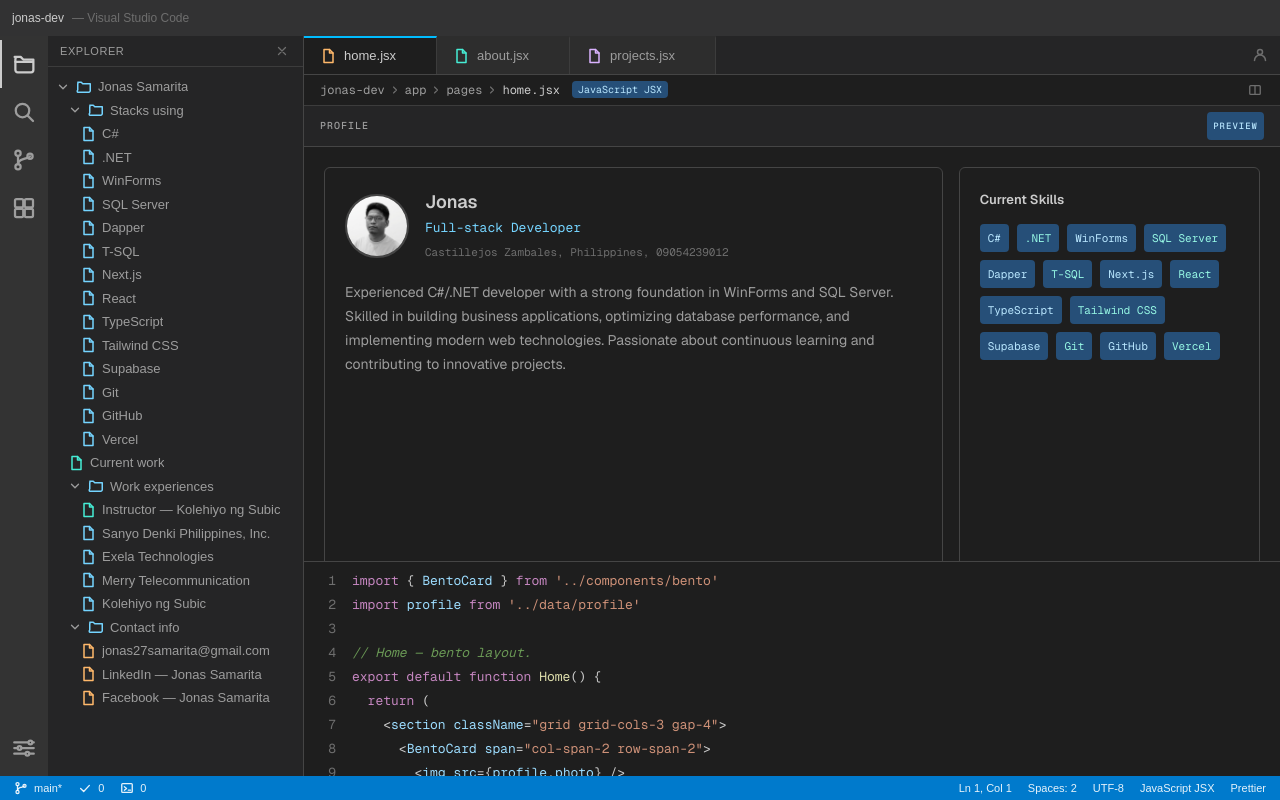
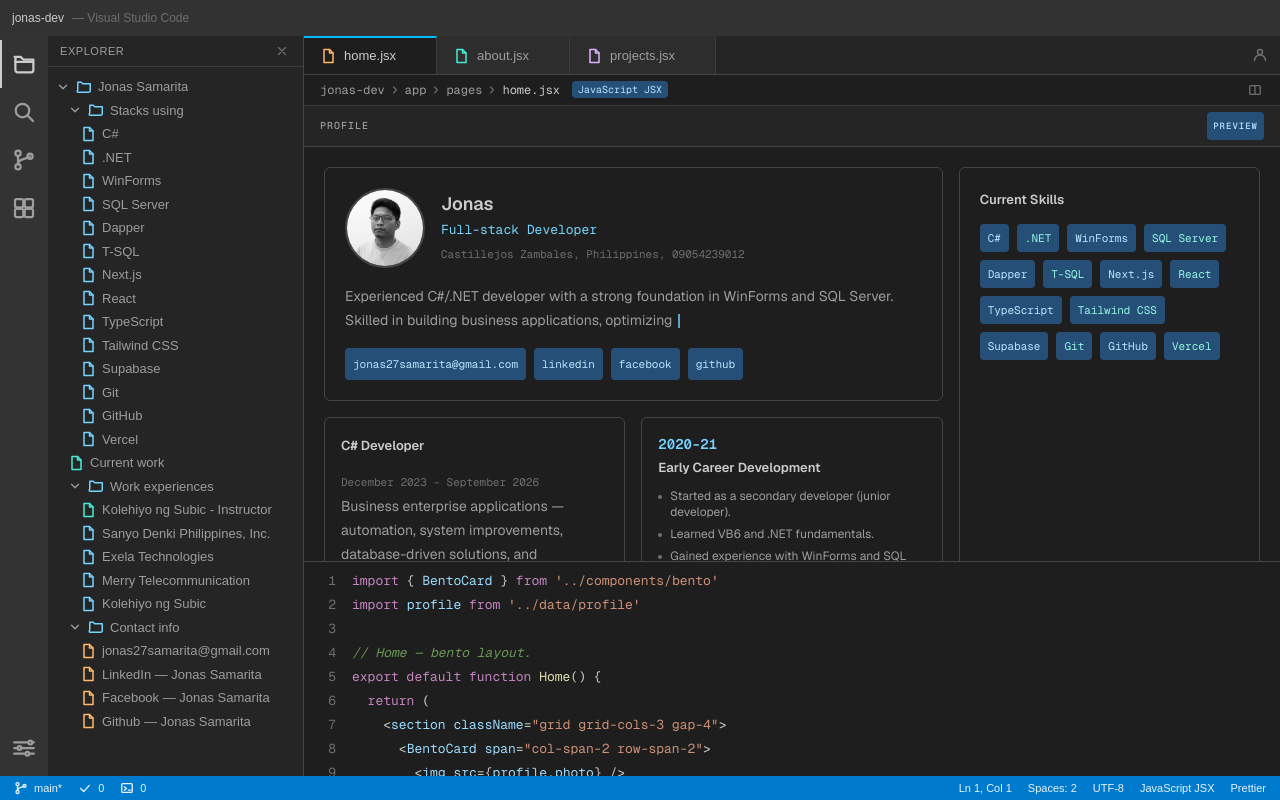
Before and after one commit to JsamaritaGit/jonas-dev, a Next.js app: page / in a window 1280 px wide. Built offline with nearby package versions, Linux system fonts and the light colour scheme.

Commit message:
added some animation

```diff
--- a/app/about/page.js
+++ b/app/about/page.js
@@ -15,7 +15,6 @@
     points: [
       "Part time work as an Instructor.",
       "Adviser — Junior Philippine Computer Society - Kolehiyo ng Subic Chapter (JPCS-KNS)",
-      "Transitioning into teaching in the Computer Science Department.",
     ],
   },
   {
@@ -28,6 +27,7 @@
       "Developed business applications using C#, .NET, WinForms, SQL Server, Dapper, and T-SQL.",
       "Improved application performance, security, and architecture.",
       "Implemented async programming and reusable components.",
+      "Collaborated with cross-functional teams to deliver high-quality software solutions."
     ],
   },
   {
@@ -46,7 +46,11 @@
     company: "Merry Telecommunication Installation Services",
     period: "September 2021 – March 2023",
     location: "Philippines",
-    points: ["Monitored project progress.", "Processed billing documents."],
+    points: [
+      "Managed administrative tasks for the Company",
+      "Processed billing documents.",
+      "Assist and track project's progress and status."
+    ],
   },
   {
     role: "Secondary Developer",
@@ -55,7 +59,8 @@
     location: "Subic, Philippines",
     points: [
       "Handled database maintenance.",
-      "Developed the school's current enrolment system.",
+      "Improved and maintained the school's current enrolment system.",
+      "Collaborated with other developers to enhance the system's functionality.",
     ],
   },
   {
@@ -63,7 +68,11 @@
     company: "Kolehiyo ng Subic",
     period: "June 2019 – July 2020",
     location: "Subic, Zambales",
-    points: [],
+    points: [
+      "Handled administrative tasks for the School registrar office.",
+      "Managed student records and enrollment data.",
+      "Assisted in the development of the school's enrolment system.",
+    ],
   },
 ];
 
@@ -78,7 +87,7 @@
           <div className="mx-auto max-w-5xl">
             <div className="grid auto-rows-fr grid-cols-1 gap-4 md:grid-cols-3">
               {/* Profile hero */}
-              <div className="flex flex-col gap-4 rounded-md border border-chrome-strong bg-editor p-5 md:col-span-2 md:row-span-2">
+              <div className="flex flex-col gap-4 rounded-md border border-chrome-strong bg-editor p-5 transition-colors duration-200 hover:border-orange-400/80 md:col-span-2 ">
                 <div>
                   <div className="text-lg font-semibold text-fg">
                     Jonas Samarita
@@ -119,7 +128,7 @@
               </div>
 
               {/* Top skills */}
-              <div className="rounded-md border border-chrome-strong bg-editor p-5 md:col-span-1 md:row-span-2">
+              <div className="rounded-md border border-chrome-strong bg-editor p-5 transition-colors duration-200 hover:border-orange-400/80 md:col-span-1">
                 <span className="text-[11px] font-medium uppercase tracking-widest text-fg-muted">
                   Top Skills
                 </span>
@@ -149,7 +158,7 @@
               {EXPERIENCE.map((job) => (
                 <div
                   key={`${job.company}-${job.role}`}
-                  className="rounded-md border border-chrome-strong bg-editor p-4 md:col-span-1"
+                  className="rounded-md border border-chrome-strong bg-editor p-4 transition-colors duration-200 hover:border-orange-400/80 md:col-span-1"
                 >
                   <div className="flex flex-wrap items-center justify-between gap-2">
                     <span className="text-[13px] font-semibold text-fg">
@@ -182,7 +191,7 @@
               ))}
 
               {/* Education */}
-              <div className="rounded-md border border-chrome-strong bg-editor p-4 md:col-span-3">
+              <div className="rounded-md border border-chrome-strong bg-editor p-4 transition-colors duration-200 hover:border-orange-400/80 md:col-span-3">
                 <span className="text-[11px] font-medium uppercase tracking-widest text-fg-muted">
                   Education
                 </span>
@@ -190,10 +199,20 @@
                   Kolehiyo ng Subic
                 </div>
                 <div className="text-[11px] text-fg-dim">
-                  BS in Computer Science
+                  Bachelor of Science in Computer Science
                 </div>
                 <div className="text-[11px] text-fg-dim">
                   March 2017 – April 2020
+                </div>
+
+                <div className="mt-2 text-[13px] font-semibold text-fg">
+                  Kolehiyo ng Subic
+                </div>
+                <div className="text-[11px] text-fg-dim">
+                  Computer Hardware Technology
+                </div>
+                <div className="text-[11px] text-fg-dim">
+                  April 2014 – March 2016
                 </div>
               </div>
             </div>
--- a/app/page.js
+++ b/app/page.js
@@ -9,6 +9,8 @@
   pn,
 } from "@/components/vscode/syntax";
 import { Badge, PanelTitle, TextMuted } from "@/components/vscode/ui";
+import ZoomImage from "@/components/vscode/ZoomImage";
+import Typewriter from "@/components/vscode/Typewriter";
 import profilePic from "@/app/resources/jonas-profile-pic.jpg";
 
 const TIMELINE = [
@@ -96,12 +98,12 @@
               <div className="mx-auto max-w-5xl">
                 <div className="grid auto-rows-fr grid-cols-1 gap-4 md:grid-cols-3">
                   {/* Profile hero */}
-                  <div className="flex flex-col gap-4 rounded-md border border-chrome-strong bg-editor p-5 md:col-span-2 md:row-span-2">
+                  <div className="flex flex-col gap-4 rounded-md border border-chrome-strong bg-editor p-5 transition-colors duration-200 hover:border-orange-400/80 md:col-span-2">
                     <div className="flex items-center gap-4">
-                      <img
+                      <ZoomImage
                         src={profilePic.src}
-                        alt="Jonas"
-                        className="h-16 w-16 shrink-0 rounded-full border-2 border-chrome-strong object-cover"
+                        alt="Jonas Samarita"
+                        className="h-20 w-20 rounded-full border-2 border-chrome-strong object-cover"
                       />
                       <div>
                         <div className="text-lg font-semibold text-fg">
@@ -115,10 +117,7 @@
                         </div>
                       </div>
                     </div>
-                    <TextMuted>
-                      Experienced C#/.NET developer with a strong foundation in WinForms and SQL Server. Skilled in building business applications, optimizing database performance, and implementing modern web technologies. Passionate about continuous learning and contributing to innovative projects.
-
-                    </TextMuted>
+                    <Typewriter text="Experienced C#/.NET developer with a strong foundation in WinForms and SQL Server. Skilled in building business applications, optimizing database performance, and implementing modern web technologies. Passionate about continuous learning and contributing to innovative projects." />
                     <div className="mt-auto flex flex-wrap gap-2">
                       <a
                         href="mailto:jonas27samarita@gmail.com"
@@ -137,12 +136,14 @@
                       <a href="https://www.facebook.com/jonas.samarita/" target="_blank" rel="noreferrer" className="rounded-sm bg-selection px-2 py-1 font-mono text-[11px] text-sky-200 hover:brightness-125">
                         facebook
                       </a>
-
+                      <a href="https://github.com/JsamaritaGit" target="_blank" rel="noreferrer" className="rounded-sm bg-selection px-2 py-1 font-mono text-[11px] text-sky-200 hover:brightness-125">
+                        github
+                      </a>
                     </div>
                   </div>
 
                   {/* Current Skills */}
-                  <div className="rounded-md border border-chrome-strong bg-editor p-5 md:col-span-1 md:row-span-2">
+                  <div className="rounded-md border border-chrome-strong bg-editor p-5 transition-colors duration-200 hover:border-orange-400/80 md:col-span-1 md:row-span-2">
                     <PanelTitle className="mb-0!">Current Skills</PanelTitle>
                     <div className="mt-3 flex flex-wrap gap-2">
                       {SKILLS.map((s, i) => (
@@ -161,14 +162,16 @@
                   </div>
 
                   {/* C# Developer */}
-                  <div className="rounded-md border border-chrome-strong bg-editor p-4 md:col-span-1">
+                  <div className="rounded-md border border-chrome-strong bg-editor p-4 transition-colors duration-200 hover:border-orange-400/80 md:col-span-1">
                     <PanelTitle className="mb-0!">C# Developer</PanelTitle>
                     <div className="mt-1 font-mono text-[11px] text-fg-dim">
                       December 2023 – September 2026
                     </div>
                     <TextMuted className="mt-2">
-                      Business applications — automation, system improvements,
+
+                      Business enterprise applications — automation, system improvements,
                       database-driven solutions, and application performance.
+
                     </TextMuted>
                   </div>
 
@@ -176,7 +179,7 @@
                   {TIMELINE.map((e) => (
                     <div
                       key={e.year}
-                      className="rounded-md border border-chrome-strong bg-editor p-4 md:col-span-1"
+                      className="rounded-md border border-chrome-strong bg-editor p-4 transition-colors duration-200 hover:border-orange-400/80 md:col-span-1"
                     >
                       <div className="font-mono text-sm font-semibold text-sky-300">
                         {e.year}
--- a/app/projects/page.js
+++ b/app/projects/page.js
@@ -76,7 +76,7 @@
             {PROJECTS.map((p) => (
               <div
                 key={p.name}
-                className={`rounded-md border p-4 ${
+                className={`rounded-md border p-4 transition-colors duration-200 hover:border-orange-400/80 ${
                   p.live
                     ? "border-sky-400/60 bg-selection/10 sm:col-span-2"
                     : "border-chrome-strong bg-editor"
--- a/components/vscode/SidePanel.jsx
+++ b/components/vscode/SidePanel.jsx
@@ -55,7 +55,7 @@
         type: "folder",
         name: "Work experiences",
         children: [
-          { type: "file", name: "Instructor — Kolehiyo ng Subic", href: null, accent: "text-teal-300" },
+          { type: "file", name: "Kolehiyo ng Subic - Instructor", href: null, accent: "text-teal-300" },
           { type: "file", name: "Sanyo Denki Philippines, Inc.", href: null, accent: "text-sky-300" },
           { type: "file", name: "Exela Technologies", href: null, accent: "text-sky-300" },
           { type: "file", name: "Merry Telecommunication", href: null, accent: "text-sky-300" },
@@ -68,7 +68,8 @@
         children: [
           { type: "file", name: "jonas27samarita@gmail.com", href: null, accent: "text-orange-300" },
           { type: "file", name: "LinkedIn — Jonas Samarita", href: null, accent: "text-orange-300" },
-          { type: "file", name: "Facebook — Jonas Samarita", href: null, accent: "text-orange-300" },
+          { type: "file", name: "Facebook — Jonas Samarita", href: "https://www.facebook.com/jonas.samarita/", accent: "text-orange-300" },
+          { type: "file", name: "Github — Jonas Samarita", href: "https://github.com/JsamaritaGit", accent: "text-orange-300" },
         ],
       },
     ],
--- /dev/null
+++ b/components/vscode/Typewriter.jsx
@@ -0,0 +1,22 @@
+"use client";
+
+import { useEffect, useState } from "react";
+
+// Types out `text` one character at a time with a blinking cursor.
+export default function Typewriter({ text, speed = 40, className = "" }) {
+  const [count, setCount] = useState(0);
+  const done = count >= text.length;
+
+  useEffect(() => {
+    if (done) return;
+    const id = setTimeout(() => setCount((c) => c + 1), speed);
+    return () => clearTimeout(id);
+  }, [count, done, speed]);
+
+  return (
+    <p className={`text-sm leading-6 text-fg-muted ${className}`}>
+      {text.slice(0, count)}
+      <span className="ml-0.5 inline-block h-3.5 w-[2px] translate-y-[3px] animate-pulse bg-sky-300" />
+    </p>
+  );
+}
--- /dev/null
+++ b/components/vscode/ZoomImage.jsx
@@ -0,0 +1,52 @@
+"use client";
+
+import { useState } from "react";
+import { CloseIcon } from "./icons";
+
+// Click a small image to open an enlarged lightbox overlay.
+export default function ZoomImage({ src, alt, className = "" }) {
+  const [open, setOpen] = useState(false);
+
+  return (
+    <>
+      <button
+        type="button"
+        onClick={() => setOpen(true)}
+        title="Click to enlarge"
+        aria-label={`Enlarge ${alt}`}
+        className="shrink-0 rounded-full outline-none focus-visible:ring-2 focus-visible:ring-sky-400"
+      >
+        <img
+          src={src}
+          alt={alt}
+          className={`cursor-pointer transition-transform duration-200 hover:scale-105 ${className}`}
+        />
+      </button>
+
+      {open ? (
+        <div
+          className="fixed inset-0 z-50 flex items-center justify-center bg-black/80 p-4"
+          onClick={() => setOpen(false)}
+          role="dialog"
+          aria-modal="true"
+          aria-label={alt}
+        >
+          <button
+            type="button"
+            onClick={() => setOpen(false)}
+            aria-label="Close"
+            className="absolute right-4 top-4 flex h-9 w-9 items-center justify-center rounded-md bg-white/10 text-white transition-colors hover:bg-white/25"
+          >
+            <CloseIcon className="h-5 w-5" />
+          </button>
+          <img
+            src={src}
+            alt={alt}
+            onClick={(e) => e.stopPropagation()}
+            className="max-h-full max-w-full rounded-lg object-contain shadow-2xl"
+          />
+        </div>
+      ) : null}
+    </>
+  );
+}
--- a/components/vscode/editor.jsx
+++ b/components/vscode/editor.jsx
@@ -14,6 +14,7 @@
 // explicit props so the client component never has to guess which child is
 // the preview (element type identity is not preserved across the RSC
 // server -> client children boundary).
+
 export function EditorFile({ filename, language, children, previewLabel, preview }) {
   // Percentage of the container height given to the preview (main) pane.
   const [previewPct, setPreviewPct] = useState(65);
@@ -95,7 +96,7 @@
         onPointerMove={onDividerPointerMove}
         onPointerUp={onDividerPointerUp}
         onPointerCancel={onDividerPointerUp}
-        className="group relative z-10 -my-1 flex h-2 shrink-0 cursor-row-resize touch-none select-none items-center justify-center"
+        className="group relative z-8 -my-1 flex h-2 shrink-0 cursor-row-resize touch-none select-none items-center justify-center"
       >
         <div className="h-px w-full bg-chrome-strong transition-colors group-hover:bg-sky-400 group-active:bg-sky-400" />
       </div>
--- a/components/vscode/ui.jsx
+++ b/components/vscode/ui.jsx
@@ -3,7 +3,7 @@
 
 export function StatCard({ label, value, hint }) {
   return (
-    <div className="rounded-md border border-chrome-strong bg-editor p-4">
+    <div className="rounded-md border border-chrome-strong bg-editor p-4 transition-colors duration-200 hover:border-orange-400/80">
       <div className="text-[11px] uppercase tracking-wide text-fg-muted">
         {label}
       </div>
@@ -20,7 +20,7 @@
 export function Badge({ children, color = "bg-selection text-sky-200" }) {
   return (
     <span
-      className={`inline-flex items-center rounded-sm px-2 py-0.5 font-mono text-[11px] ${color}`}
+      className={`inline-flex cursor-default items-center rounded-sm px-2 py-0.5 font-mono text-[11px] transition-transform duration-200 hover:-translate-y-0.5 hover:scale-105 hover:brightness-125 ${color}`}
     >
       {children}
     </span>
```
